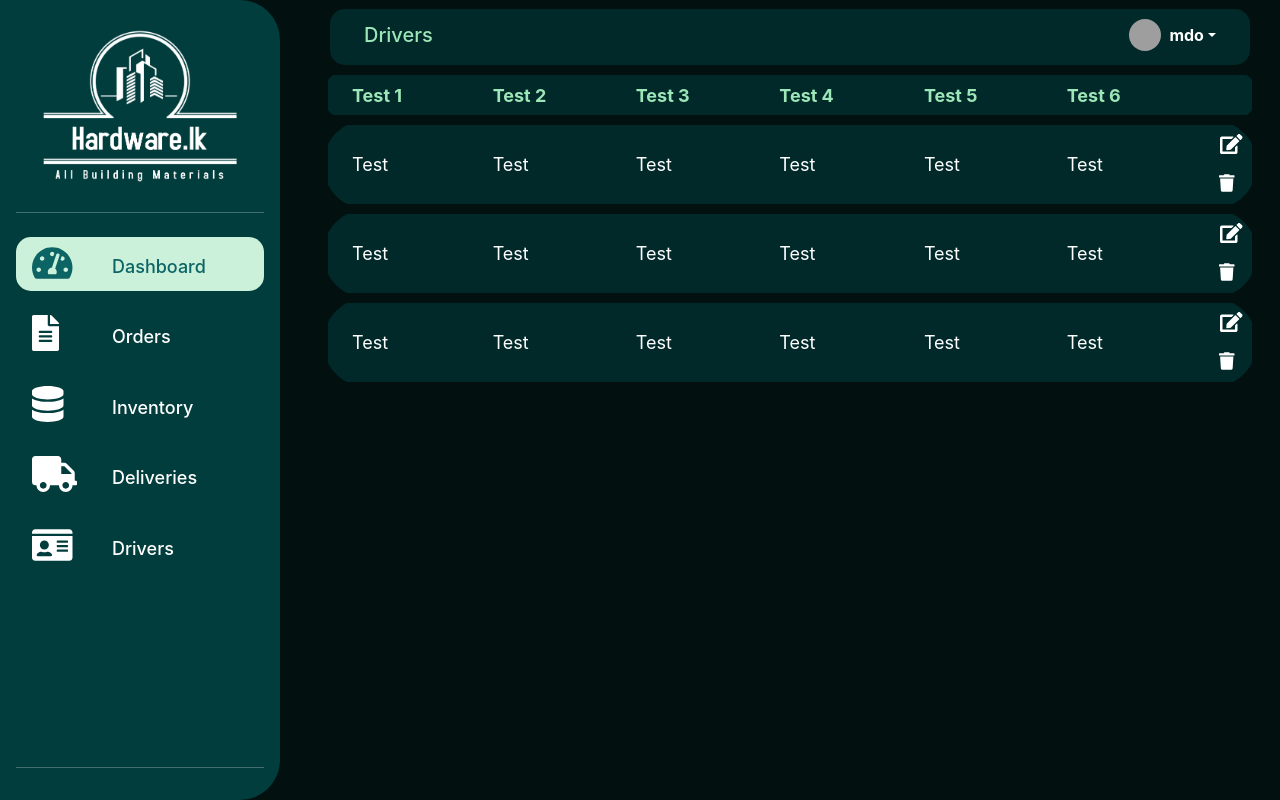
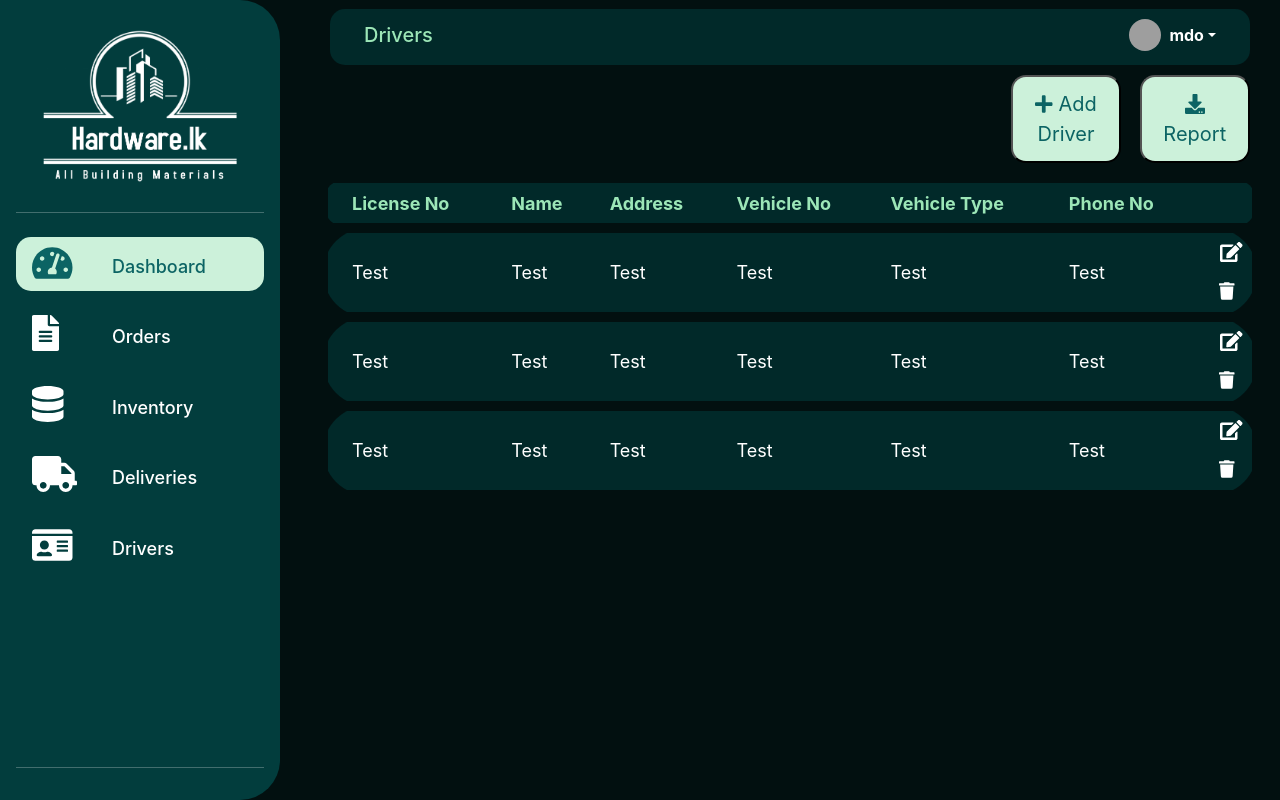
Before and after one commit to wishva8/Hardware-Management, a React (Create React App) app in the folder Releases/SourceCode/Frontend/app/: page /driverList in a window 1280 px wide. Built offline with nearby package versions, Linux system fonts and the light colour scheme; grey boxes are pictures that could not be loaded.

Commit message:
Driver part complete

```diff
--- a/Releases/SourceCode/Frontend/app/src/App.js
+++ b/Releases/SourceCode/Frontend/app/src/App.js
@@ -35,7 +35,7 @@ function App() {
           <Route path="/createItem">
             <CreateItem />
           </Route>
-          <Route path="/loginUser">
+          <Route path="/userLogin">
             <UserLogin />
           </Route>
         </Switch>
--- a/Releases/SourceCode/Frontend/app/src/Pages/Driver/DriverList.css
+++ b/Releases/SourceCode/Frontend/app/src/Pages/Driver/DriverList.css
@@ -26,3 +26,36 @@
     border-top-right-radius: 50px;
     width: 7%;
 }
+
+.Driver-Button-Report {
+    background-color: #ccf1da;
+    color: #0c6464;
+    padding: 12px;
+    border: soild 1px #0c6464;
+    margin: 10px 0;
+    width: 12%;
+    border-radius: 15px;
+    cursor: pointer;
+    font-size: 20px;
+    margin-left: 2%;
+  }
+  .Driver-Button-List-Add {
+    background-color: #ccf1da;
+    color: #0c6464;
+    padding: 12px;
+    border: soild 1px #0c6464;
+    margin: 10px 0;
+    width: 12%;
+    border-radius: 15px;
+    cursor: pointer;
+    font-size: 20px;
+    margin-left: 74%;
+  }
+
+  .Driver-Button-Report:hover,
+  .Driver-Button-Add:hover {
+    background-color: #4caf50;
+    color: white;
+    border: 1px solid gray;
+    font-weight: bold;
+  }
--- a/Releases/SourceCode/Frontend/app/src/Pages/Driver/DriverList.jsx
+++ b/Releases/SourceCode/Frontend/app/src/Pages/Driver/DriverList.jsx
@@ -1,7 +1,12 @@
 import React, { Component } from "react";
 import "./DriverList.css";
 import { FontAwesomeIcon } from "@fortawesome/react-fontawesome";
-import { faEdit, faTrash } from "@fortawesome/free-solid-svg-icons";
+import {
+  faEdit,
+  faTrash,
+  faDownload,
+  faPlus,
+} from "@fortawesome/free-solid-svg-icons";
 import Header from "../../Components/Header/Header";
 import SideNav from "../../Components/SideNav/SideNav";
 
@@ -12,15 +17,23 @@ export default class DriverList extends Component {
         <SideNav />
         <div className="content-layer">
           <Header topic="Drivers" />
+          <div className="DriverRow">
+            <button type="submit" className="Driver-Button-List-Add">
+              <FontAwesomeIcon icon={faPlus} /> Add Driver
+            </button>
+            <button type="reset" className="Driver-Button-Report">
+              <FontAwesomeIcon icon={faDownload} /> Report
+            </button>
+          </div>
           <div className="row">
             <table class="table table-bordered  driverList">
               <tr class="driverListItems">
-                <th className="ps-4">Test 1</th>
-                <th className="ps-4">Test 2</th>
-                <th className="ps-4">Test 3</th>
-                <th className="ps-4">Test 4</th>
-                <th className="ps-4">Test 5</th>
-                <th className="ps-4">Test 6</th>
+                <th className="ps-4">License No</th>
+                <th className="ps-4">Name</th>
+                <th className="ps-4">Address</th>
+                <th className="ps-4">Vehicle No</th>
+                <th className="ps-4">Vehicle Type</th>
+                <th className="ps-4">Phone No</th>
                 <th className="ps-4"></th>
               </tr>
               <tr class="orderListItems text-white">
--- a/Releases/SourceCode/Frontend/app/src/Pages/User/UserLogin.css
+++ b/Releases/SourceCode/Frontend/app/src/Pages/User/UserLogin.css
@@ -15,9 +15,10 @@
   border: solid 1px #012929;
   /* padding: 20px; */
   border-radius: 20px;
-    width: 50%;
-    margin-left: 25%;
-    margin-bottom: 1%;
+  width: 40%;
+  margin-left: 30%;
+  margin-bottom: 2%;
+  margin-top: 10%;
 }
 
 .User-Login-Body-Container {
@@ -26,8 +27,8 @@
   border: solid 1px #012929;
   padding: 20px;
   border-radius: 15px;
-    width: 50%;
-    margin-left: 25%;
+  width: 40%;
+  margin-left: 30%;
 }
 
 .form-control {
@@ -42,11 +43,11 @@
   border: soild 1px #0c6464;
   border: none;
   margin: 10px 0;
-    width: 22%;
+  width: 15%;
   border-radius: 15px;
   cursor: pointer;
   font-size: 20px;
-    margin-left: 5%;
+  margin-left: 7%;
 }
 
 .User-Button-Login:hover {
@@ -66,3 +67,11 @@
   color: #9ce6b7;
   padding-left: 5px;
 }
+
+.mb-4 {
+  margin-left: 5%;
+}
+
+.checkbox {
+    margin-left: 7%;
+}
--- a/Releases/SourceCode/Frontend/app/src/Pages/User/UserLogin.jsx
+++ b/Releases/SourceCode/Frontend/app/src/Pages/User/UserLogin.jsx
@@ -1,5 +1,6 @@
 import React, { Component } from "react";
 import "./UserLogin.css";
+import { faRedo, faPlus } from "@fortawesome/free-solid-svg-icons";
 
 export default class UserLogin extends Component {
   constructor(props) {
@@ -7,7 +8,7 @@ export default class UserLogin extends Component {
     this.state = {
       username: "",
       password: "",
-      isChecked: true,
+      isChecked: false,
     };
   }
 
@@ -34,9 +35,9 @@ export default class UserLogin extends Component {
         </div>
         <div className="User-Login-Body-Container">
           <form onSubmit={this.handleSubmit}>
-            <div className="mb-3 row">
-              <label className="col-sm-3 col-form-label">Username :</label>
-              <div class="col-sm-9">
+            <div className="mb-4 row">
+              <label className="col-sm-10 col-form-label">Username :</label>
+              <div class="col-sm-10">
                 <input
                   class="form-control"
                   type="text"
@@ -49,9 +50,9 @@ export default class UserLogin extends Component {
                 />
               </div>
             </div>
-            <div className="mb-3 row">
-              <label className="col-sm-3 col-form-label">Password :</label>
-              <div class="col-sm-9">
+            <div className="mb-4 row">
+              <label className="col-sm-10 col-form-label">Password :</label>
+              <div class="col-sm-10">
                 <input
                   class="form-control"
                   type="password"
@@ -65,14 +66,17 @@ export default class UserLogin extends Component {
               </div>
             </div>
 
+
+
+            <div className="LoginRow">
+                <div className="checkbox">
             <input
                 type="checkbox"
                 checked={this.state.isChecked}
                 onChange={this.toggleChange}
               />
             <label className="rememberMe">Remember Me</label>
-
-            <div className="DriverRow">
+            </div>
               <button type="submit" className="User-Button-Login">
                 Login
               </button>
```
Lines whose indentation alone changed are shown as unchanged.
